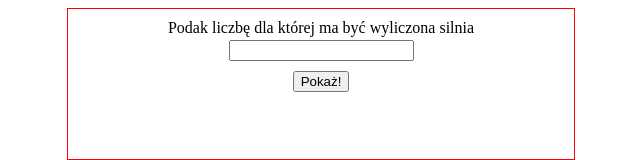
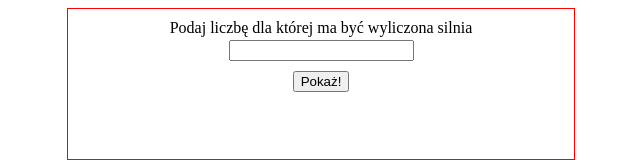
Before and after one commit to mb-dir/factorial_web_worker, a plain HTML site: page index.html in a window 1280 px wide. Shown: the full height of the page, 319-959 px from the left. Drawn offline with Linux system fonts and the light colour scheme.

Commit message:
Correct the typo

```diff
--- a/index.html
+++ b/index.html
@@ -9,7 +9,7 @@
 <body>
     <form id="formData">
         <div class="wrapperData">
-            <label for="silnia">Podak liczbę dla której ma być wyliczona silnia</label>
+            <label for="silnia">Podaj liczbę dla której ma być wyliczona silnia</label>
             <input type="number" id="silnia" min="0">
         </div>
         <button>Pokaż!</button>
```
